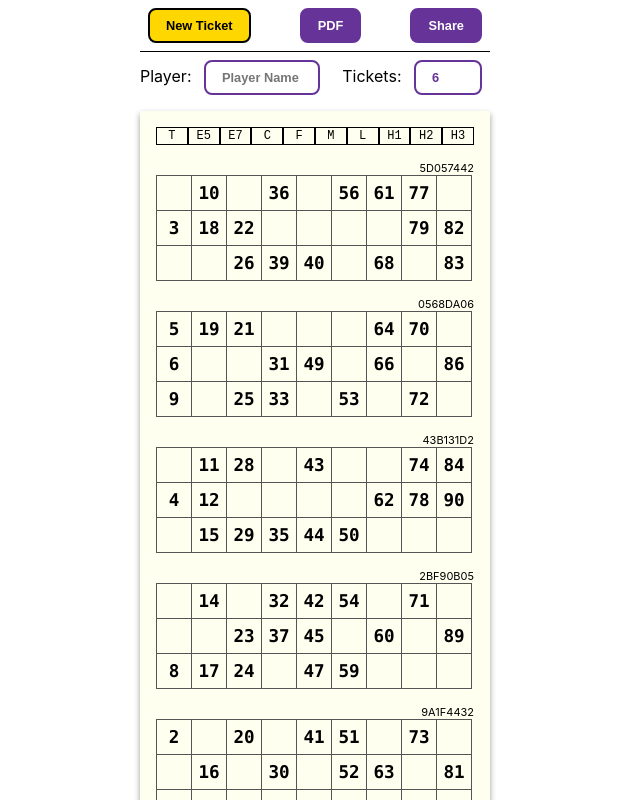
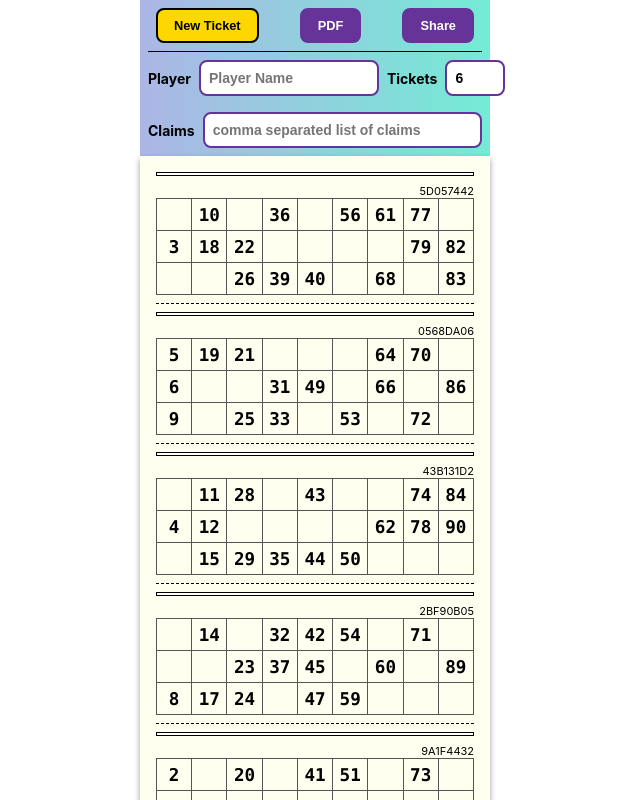
Before and after one commit to praveenpuglia/tambola-tickets, a Vue app: page / in a window 1280 px wide. Shown: the top 800 px of the page, without its empty margins (325-965 px from the left). Built offline with nearby package versions, Linux system fonts and the light colour scheme.

Commit message:
feat(claims): customizable claims and better look

```diff
--- a/src/App.vue
+++ b/src/App.vue
@@ -7,23 +7,38 @@
         <button class="screenshot" @click="download">Share</button>
       </div>
       <div class="player-details">
-        <label>
-          <span>Player: </span>
+        <label class="control-group player-details__player">
+          <span>Player</span>
           <input
+            class="control"
             type="text"
+            size="16"
             placeholder="Player Name"
             name="playerName"
             v-model="playerName"
           />
         </label>
-        <label>
-          <span>Tickets: </span>
+        <label class="control-group player-details__tickets">
+          <span>Tickets</span>
           <input
+            class="control"
             min="1"
             max="6"
             name="count"
             type="number"
-            v-model="ticketCount"
+            v-model.number="ticketCount"
+          />
+        </label>
+      </div>
+      <div class="claim-details">
+        <label class="control-group">
+          <span>Claims</span>
+          <input
+            type="text"
+            name=""
+            class="claim-input control"
+            v-model.lazy="claim.input"
+            placeholder="comma separated list of claims"
           />
         </label>
       </div>
@@ -51,6 +66,11 @@ const colors = [
 ];
 export default {
   name: 'App',
+  provide() {
+    return {
+      claim: this.claim
+    };
+  },
   components: {
     TicketPage
   },
@@ -71,7 +91,10 @@ export default {
     return {
       timestamp: new Date().getTime(),
       ticketCount: 6,
-      playerName: ''
+      playerName: '',
+      claim: {
+        input: ''
+      }
     };
   },
   methods: {
@@ -126,3 +149,12 @@ export default {
   }
 };
 </script>
+<style lang="scss" scoped>
+.claim-details {
+  margin-top: 1rem;
+  .claim-input {
+    margin: 0;
+    width: 100%;
+  }
+}
+</style>
--- a/src/components/Ticket.vue
+++ b/src/components/Ticket.vue
@@ -1,5 +1,10 @@
 <template>
   <div class="ticket">
+    <table class="ticket__claims">
+      <td v-for="c in claims" :key="c" class="ticket__claim">
+        {{ c.toUpperCase() }}
+      </td>
+    </table>
     <div class="ticket__meta">
       <small class="ticket__meta-item ticket__meta-name">{{ player }}</small>
       <small class="ticket__meta-item">{{ hash.toUpperCase() }}</small>
@@ -20,6 +25,7 @@ import sum from 'hash-sum';
 import { unzip } from 'lodash-es';
 export default {
   name: 'Ticket',
+  inject: ['claim'],
   props: {
     numbers: {
       type: Array,
@@ -32,6 +38,9 @@ export default {
   computed: {
     hash() {
       return sum(this.numbers);
+    },
+    claims() {
+      return this.claim.input.split(',').map(claim => claim.trim());
     },
     sortedNumbers() {
       // For each column in the ticket
@@ -67,6 +76,26 @@ export default {
 </script>
 <style lang="scss" scoped>
 .ticket {
+  padding-bottom: 0.5rem;
+  border-bottom: 1px dashed;
+  margin-bottom: 0.5rem;
+  &:last-child {
+    border-bottom: none;
+    margin-bottom: 0;
+  }
+  &__claims {
+    border-collapse: collapse;
+    width: 100%;
+    table-layout: fixed;
+    margin-bottom: 0.5rem;
+  }
+  &__claim {
+    text-align: center;
+    font-size: 0.75rem;
+    font-family: 'Jetbrains Mono', 'Courier New', Courier, monospace;
+    border: 1px solid;
+    padding: 1px;
+  }
   &__meta {
     display: flex;
     align-items: center;
@@ -83,6 +112,7 @@ export default {
   }
   &__table {
     border-collapse: collapse;
+    width: 100%;
     td {
       height: 32px;
       width: 32px;
--- a/src/components/TicketPage.vue
+++ b/src/components/TicketPage.vue
@@ -1,10 +1,5 @@
 <template>
   <div class="ticket-page" :style="{ 'background-color': pageColor }">
-    <span class="ticket-page__claims">
-      <span class="ticket-page__claim" v-for="claim in claims" :key="claim">{{
-        claim
-      }}</span>
-    </span>
     <Ticket
       v-for="(ticket, index) in tickets"
       v-show="index < count"
@@ -35,8 +30,7 @@ export default {
   data() {
     return {
       pickedNumbers: [],
-      trials: 0,
-      claims: ['T', 'E5', 'E7', 'C', 'F', 'M', 'L', 'H1', 'H2', 'H3']
+      trials: 0
     };
   },
   computed: {
@@ -302,21 +296,5 @@ export default {
   box-shadow: 0 3px 6px rgba(0, 0, 0, 0.16), 0 3px 6px rgba(0, 0, 0, 0.23);
   max-width: 768px;
   padding: 1rem;
-  &__claims {
-    display: flex;
-    margin-bottom: 1rem;
-  }
-  &__claim {
-    font-size: 0.75rem;
-    font-family: 'Jetbrains Mono', 'Courier New', Courier, monospace;
-    border: 1px solid;
-    padding: 1px;
-    border-collapse: collapse;
-    flex: 1;
-    text-align: center;
-  }
-}
-.ticket {
-  margin-bottom: 1rem;
 }
 </style>
--- a/src/styles/main.scss
+++ b/src/styles/main.scss
@@ -1,3 +1,8 @@
+* {
+  box-sizing: border-box;
+  margin: 0;
+  padding: 0;
+}
 #app {
   margin: auto;
   width: 350px;
@@ -5,13 +10,25 @@
     Ubuntu, Cantarell, 'Open Sans', 'Helvetica Neue', sans-serif;
 }
 .actions {
-  margin-bottom: 1rem;
+  background: #74ebd5; /* fallback for old browsers */
+  background: -webkit-linear-gradient(
+    to right,
+    #acb6e5,
+    #74ebd5
+  ); /* Chrome 10-25, Safari 5.1-6 */
+  background: linear-gradient(
+    to right,
+    #acb6e5,
+    #74ebd5
+  ); /* W3C, IE 10+/ Edge, Firefox 16+, Chrome 26+, Opera 12+, Safari 7+ */
+
+  padding: 0.5rem;
+
   .buttons,
   .player-details {
     display: flex;
     justify-content: space-between;
   }
-  input,
   button {
     border: 2px solid rebeccapurple;
     background: none;
@@ -33,18 +50,34 @@
     border-color: currentColor;
   }
   input {
+    margin: 0;
     border: 2px solid rebeccapurple;
+    padding: 0.5rem;
   }
-  input[name='playerName'] {
-    max-width: 5rem;
-  }
-  input[name='count'] {
-    max-width: 2rem;
+  .control-group {
+    display: flex;
+    align-items: center;
+    span {
+      font-size: 14px;
+      font-weight: bold;
+    }
+    .control {
+      border-radius: 0.5rem;
+      margin-left: 0.5rem;
+      max-width: 100%;
+      font-weight: bold;
+      font-size: 14px;
+      display: flex;
+      min-width: 0;
+    }
   }
   .player-details {
     padding-top: 0.5rem;
     margin-top: 0.5rem;
     border-top: 1px solid;
+    &__tickets {
+      margin-left: 0.5rem;
+    }
   }
 }
 @media print {
```
